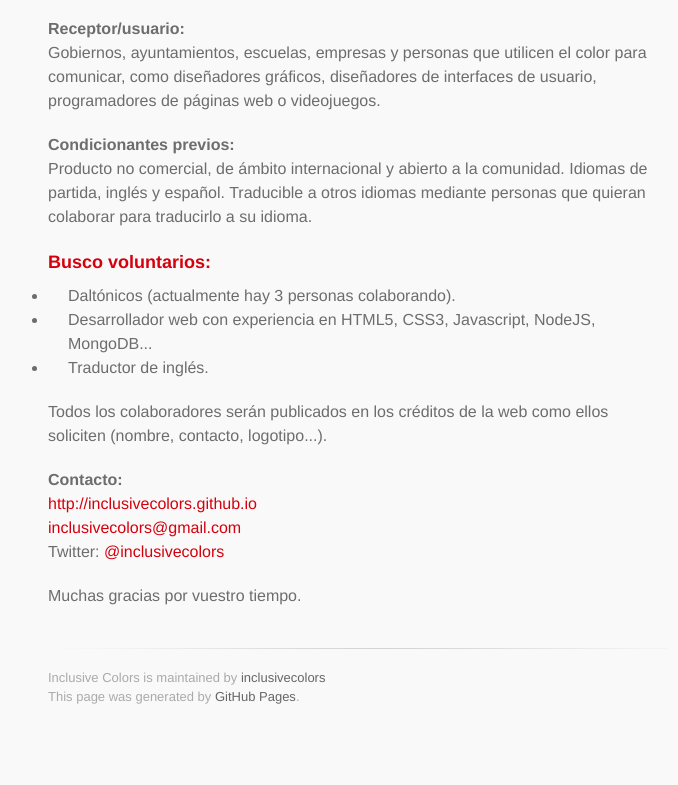
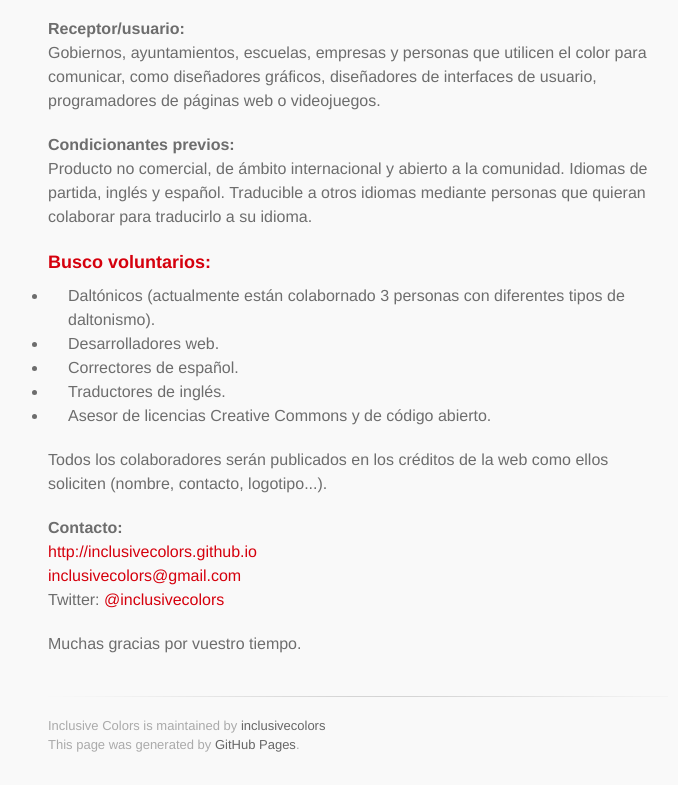
Before and after one commit to inclusivecolors/inclusivecolors.github.io, a plain HTML site: page index.html in a window 1280 px wide. Shown: the part 1462-2247 px from the top of the page, without its empty margins (282-960 px from the left). Before the commit the page ends 2199 px from the top, so only its background shows below. Drawn offline with Linux system fonts and the light colour scheme.

Commit message:
Modificación lista de voluntarios

```diff
--- a/index.html
+++ b/index.html
@@ -70,9 +70,11 @@ Producto no comercial, de ámbito internacional y abierto a la comunidad. Idioma
 
 <h3>Busco voluntarios:</h3>
 	<ul>
-		<li>Daltónicos (actualmente hay 3 personas colaborando).</li>
-		<li>Desarrollador web con experiencia en HTML5, CSS3, Javascript, NodeJS, MongoDB...</li>
-		<li>Traductor de inglés.</li>
+		<li>Daltónicos (actualmente están colabornado 3 personas con diferentes tipos de daltonismo).</li>
+		<li>Desarrolladores web.</li>
+    <li>Correctores de español.</li>
+		<li>Traductores de inglés.</li>
+    <li>Asesor de licencias Creative Commons y de código abierto.</li>
 	</ul>
 
 <p>Todos los colaboradores serán publicados en los créditos de la web como ellos soliciten (nombre, contacto, logotipo...).</p>
```
